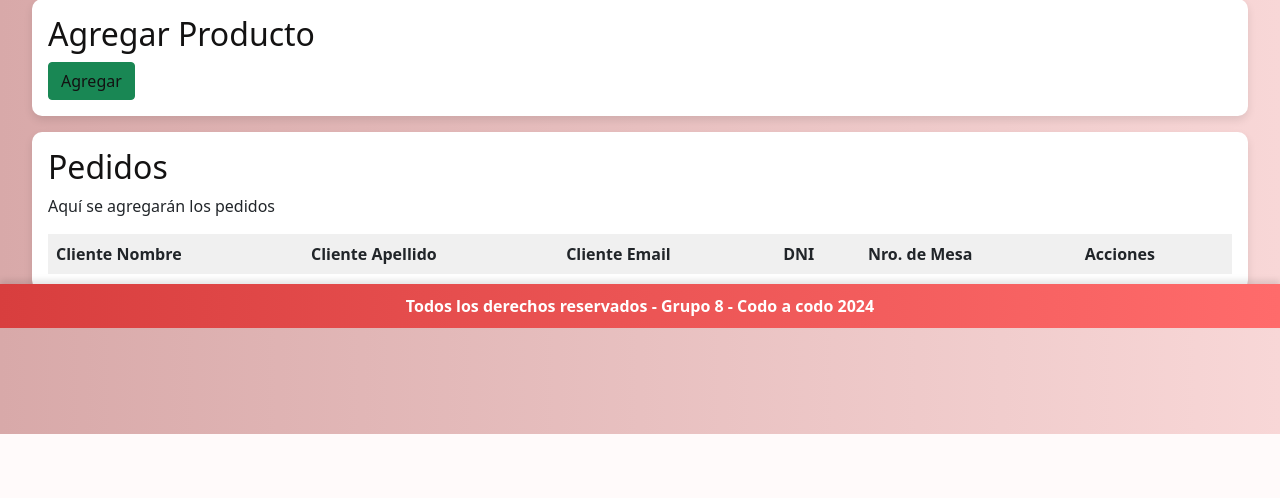
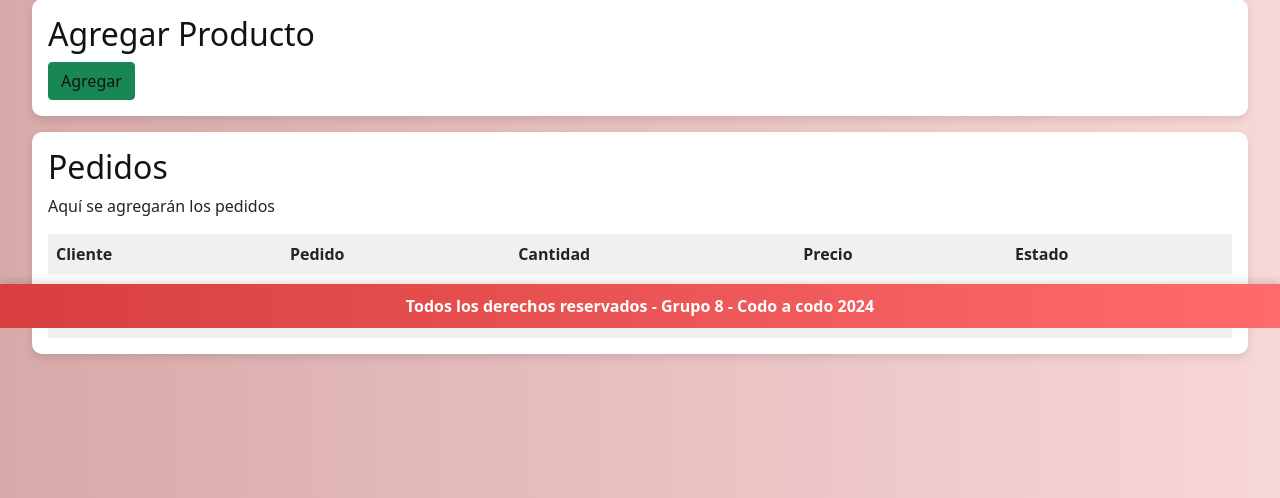
Before and after one commit to GrupoDjango8/Grupo-8, a Django app: page /webGOcho/administracion/ in a window 1280 px wide. Shown: the part 472-970 px from the top of the page. Before the commit the page ends 906 px from the top, so only its background shows below. Run offline with Django 5.2, Linux system fonts and the light colour scheme; the visitor is signed in with stand-in values (Sample User, id 1); data that the repository does not hold is empty.

Commit message:
probando admin

```diff
--- a/grupo8Trabajo/webGOcho/models.py
+++ b/grupo8Trabajo/webGOcho/models.py
@@ -67,6 +67,9 @@ class Pedido(models.Model):
     estado = models.CharField(max_length=10, choices=ESTADO_CHOICES, default='PENDIENTE', verbose_name='Estado del pedido')
     comida_bebida = models.ManyToManyField(Menu, through='PedidoItem')
 
+    def __str__(self):
+        return f"Pedido {self.id} - Mesa: {self.numero_mesa.id} - Estado: {self.estado}"
+
     def calcular_precio_total(self):
         total = 0
         for item in self.pedidoitem_set.all():
@@ -78,6 +81,9 @@ class PedidoItem(models.Model):
     pedido = models.ForeignKey(Pedido, on_delete=models.CASCADE)
     menu = models.ForeignKey(Menu, on_delete=models.CASCADE)
     cantidad = models.IntegerField(default=1)
+
+    def __str__(self):
+        return f"Pedido {self.pedido} - Pedido: {self.menu} - Cantidad: {self.cantidad}"
 
 #modelo del administrador
 class AdministradorNegocio(models.Model):
--- a/grupo8Trabajo/webGOcho/templates/webGOcho/administracion.html
+++ b/grupo8Trabajo/webGOcho/templates/webGOcho/administracion.html
@@ -127,7 +127,18 @@
             <button type="submit" class="btn btn-success">Agregar Pedido</button>
         </form> -->
         <p>Aquí se agregarán los pedidos</p>
-
+        <table>
+            <thead>
+                <tr>
+                    <th>Cliente</th>
+                    <th>Pedido</th>
+                    <th>Cantidad</th>
+                    <th>Precio</th>
+                    <th>Estado</th>
+                </tr>
+            </thead>
+        </table>
+        <br>
         <table>
             <thead>
                 <tr>
--- a/grupo8Trabajo/webGOcho/views.py
+++ b/grupo8Trabajo/webGOcho/views.py
@@ -4,7 +4,7 @@ from .forms import *
 from django.contrib import messages
 from django.contrib.auth import logout
 from django.contrib.auth.decorators import login_required
-from .models import Cliente, Menu
+from .models import Cliente, Menu, Pedido, PedidoItem
 # Create your views here.
 
 #Renderizado del index
@@ -63,9 +63,11 @@ def user_logout(request):
 def administracion(request):
     menu = Menu.objects.all()
     clientes = Cliente.objects.all()
+    pedidos = Pedido.objects.all()
     contexto = {
         'objetos_menu': menu,
-        'clientes': clientes
+        'clientes': clientes,
+        'pedidos': pedidos
     }
     return render(request, "webGOcho/administracion.html", contexto)
 
```
